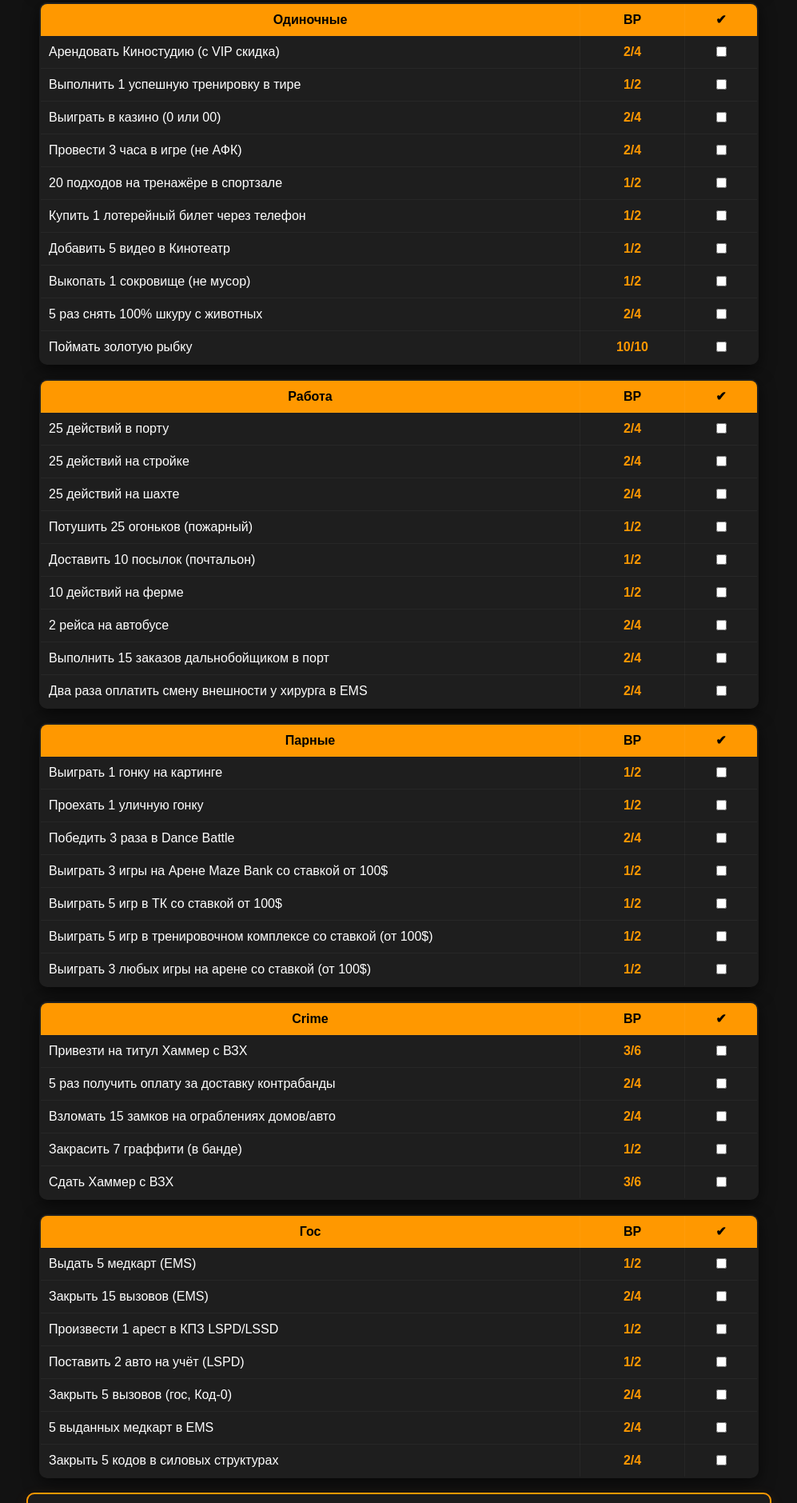
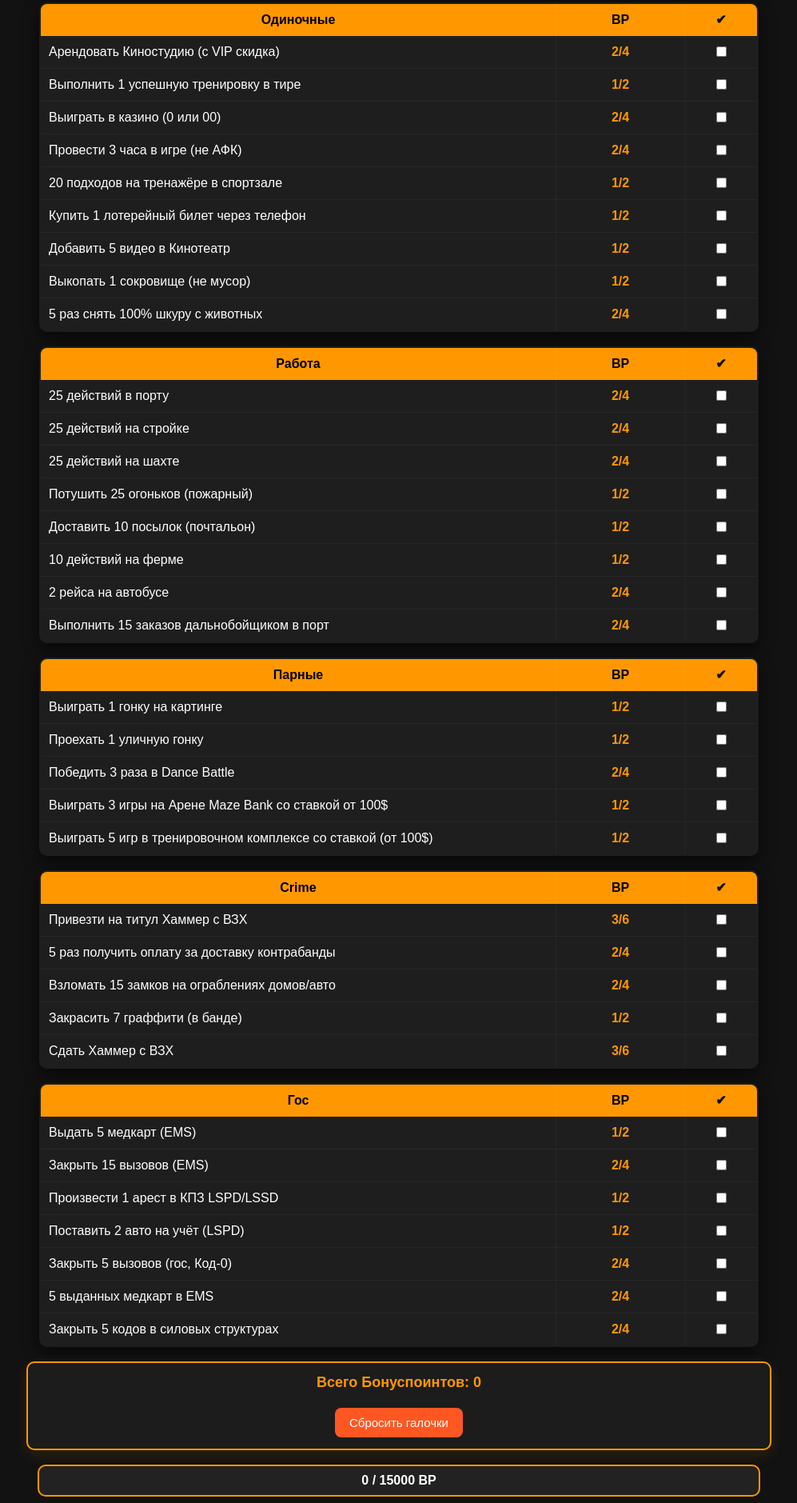
Before and after one commit to Twizzi124/gta5, a plain HTML site: page index.html in a window 1280 px wide. Shown: the part 921-2800 px from the top of the page at 80% size, without its empty margins (141-1138 px from the left). Drawn offline with Linux system fonts and the light colour scheme.

Commit message:
Refactor index.html for improved UI and functionality
Updated styles and functionality in index.html, including adjustments to CSS variables, table structure, and JavaScript logic for handling user interactions with checkboxes and progress tracking.

```diff
--- a/index.html
+++ b/index.html
@@ -12,26 +12,27 @@
     --accent-dark:#ff5722;
     --green:#2e7d32;
     --muted:#222;
+    --text:#fff;
   }
-  body{margin:0;font-family:Arial,Helvetica,sans-serif;background:var(--bg);color:#fff;text-align:center}
+  body{margin:0;font-family:Arial,Helvetica,sans-serif;background:var(--bg);color:var(--text);text-align:center}
   h1{color:var(--accent);margin:18px 0}
-  .controls{width:900px;margin:0 auto 18px;display:flex;gap:18px;align-items:center;justify-content:center}
+  .controls{width:900px;margin:0 auto 18px;display:flex;gap:18px;align-items:center;justify-content:center;flex-wrap:wrap}
   .controls label{color:var(--accent);font-size:16px;display:flex;align-items:center;gap:8px}
   .controls input[type="checkbox"]{width:18px;height:18px;cursor:pointer}
   input#manualBP{width:120px;padding:6px 8px;background:var(--muted);border:2px solid var(--accent);border-radius:6px;color:#fff;text-align:center;font-size:16px}
   table{width:900px;margin:18px auto;border-collapse:collapse;background:var(--panel);border:2px solid var(--accent);border-radius:10px;overflow:hidden;box-shadow:0 6px 20px rgba(0,0,0,0.6)}
-  th,td{padding:10px;border:1px solid rgba(255,255,255,0.04);text-align:left}
+  th,td{padding:10px;border:1px solid rgba(255,255,255,0.04);text-align:left;vertical-align:middle}
   th{background:var(--accent);color:#000;font-weight:700;text-align:center}
-  td.bp{text-align:center;color:var(--accent);font-weight:700;width:110px}
+  td.bp{text-align:center;color:var(--accent);font-weight:700;width:140px}
   td.check{text-align:center;width:70px}
   tr{cursor:pointer}
   tr.checked{background:var(--green);color:#fff;transition:background .25s ease}
   .total-bar{width:900px;margin:18px auto;padding:14px;background:#1c1c1c;border:2px solid var(--accent);border-radius:10px;font-size:18px;font-weight:700;color:var(--accent);box-shadow:0 6px 18px rgba(255,152,0,0.12)}
   .reset-btn{padding:10px 18px;background:var(--accent-dark);border:none;color:#fff;border-radius:8px;cursor:pointer;font-size:15px}
   .reset-btn:hover{background:#e64a19}
-  .bp-progress-container{width:900px;margin:18px auto;background:#222;border:2px solid var(--accent);border-radius:10px;height:34px;position:relative;overflow:hidden}
+  .bp-progress-container{width:900px;margin:18px auto;background:#222;border:2px solid var(--accent);border-radius:10px;height:36px;position:relative;overflow:hidden}
   #bpProgressBar{height:100%;width:0;background:var(--accent);border-radius:8px;transition:width .5s ease}
-  .bp-progress-container span{position:absolute;width:100%;text-align:center;top:0;left:0;color:#fff;font-weight:700;line-height:34px}
+  .bp-progress-container span{position:absolute;width:100%;text-align:center;top:0;left:0;color:#fff;font-weight:700;line-height:36px}
   @media (max-width:940px){
     table,.controls,input#manualBP,.total-bar,.bp-progress-container{width:95%}
   }
@@ -46,7 +47,7 @@
     <label style="color:#fff">Общий BP: <input id="manualBP" type="number" min="0"></label>
   </div>
 
-  <!-- NEW -->
+  <!-- НОВОЕ -->
   <table id="new">
     <thead><tr><th>НОВОЕ</th><th>BP</th><th>✔</th></tr></thead>
     <tbody>
@@ -84,7 +85,7 @@
       <tr><td>Добавить 5 видео в Кинотеатр</td><td class="bp">1/2</td><td class="check"><input type="checkbox"></td></tr>
       <tr><td>Выкопать 1 сокровище (не мусор)</td><td class="bp">1/2</td><td class="check"><input type="checkbox"></td></tr>
       <tr><td>5 раз снять 100% шкуру с животных</td><td class="bp">2/4</td><td class="check"><input type="checkbox"></td></tr>
-      <tr><td>Поймать золотую рыбку</td><td class="bp">10/10</td><td class="check"><input type="checkbox"></td></tr>
+      <!-- "Поймать золотую рыбку" удалено по просьбе -->
     </tbody>
   </table>
 
@@ -100,7 +101,7 @@
       <tr><td>10 действий на ферме</td><td class="bp">1/2</td><td class="check"><input type="checkbox"></td></tr>
       <tr><td>2 рейса на автобусе</td><td class="bp">2/4</td><td class="check"><input type="checkbox"></td></tr>
       <tr><td>Выполнить 15 заказов дальнобойщиком в порт</td><td class="bp">2/4</td><td class="check"><input type="checkbox"></td></tr>
-      <tr><td>Два раза оплатить смену внешности у хирурга в EMS</td><td class="bp">2/4</td><td class="check"><input type="checkbox"></td></tr>
+      <!-- "Два раза оплатить смену внешности..." удалено по просьбе -->
     </tbody>
   </table>
 
@@ -112,9 +113,8 @@
       <tr><td>Проехать 1 уличную гонку</td><td class="bp">1/2</td><td class="check"><input type="checkbox"></td></tr>
       <tr><td>Победить 3 раза в Dance Battle</td><td class="bp">2/4</td><td class="check"><input type="checkbox"></td></tr>
       <tr><td>Выиграть 3 игры на Арене Maze Bank со ставкой от 100$</td><td class="bp">1/2</td><td class="check"><input type="checkbox"></td></tr>
-      <tr><td>Выиграть 5 игр в ТК со ставкой от 100$</td><td class="bp">1/2</td><td class="check"><input type="checkbox"></td></tr>
       <tr><td>Выиграть 5 игр в тренировочном комплексе со ставкой (от 100$)</td><td class="bp">1/2</td><td class="check"><input type="checkbox"></td></tr>
-      <tr><td>Выиграть 3 любых игры на арене со ставкой (от 100$)</td><td class="bp">1/2</td><td class="check"><input type="checkbox"></td></tr>
+
     </tbody>
   </table>
 
@@ -158,8 +158,8 @@
 <script>
 (function(){
   // элементы
-  const vip = document.getElementById('vip');
-  const x2 = document.getElementById('x2');
+  const vipEl = document.getElementById('vip');
+  const x2El = document.getElementById('x2');
   const manualBP = document.getElementById('manualBP');
   const totalBPEl = document.getElementById('totalBP');
   const bpBar = document.getElementById('bpProgressBar');
@@ -167,62 +167,51 @@
   const RESET_BTN = document.getElementById('resetChecks');
   const MAX_BP = 15000;
 
-  // загрузка состояния
+  // состояние
   let totalBP = parseInt(localStorage.getItem('totalBP')) || 0;
   totalBP = Math.max(0, totalBP);
   totalBPEl.textContent = totalBP;
   manualBP.value = totalBP;
 
-  vip.checked = localStorage.getItem('vip') === 'true';
-  x2.checked = localStorage.getItem('x2') === 'true';
+  vipEl.checked = localStorage.getItem('vip') === 'true';
+  x2El.checked = localStorage.getItem('x2') === 'true';
 
-  // сохранение
-  function saveState(){
-    localStorage.setItem('totalBP', totalBP);
-    localStorage.setItem('vip', vip.checked);
-    localStorage.setItem('x2', x2.checked);
+  // helper: parse cell like "2/4" or "10/10" or "1/2"
+  function parseBPCell(text) {
+    const parts = text.trim().split('/');
+    const low = parseInt(parts[0]) || 0;
+    const high = parts[1] ? parseInt(parts[1]) || low : low;
+    return { low, high };
   }
 
-  // вычисление множителя и выбор low/high
-  function parseBPCell(cellText){
-    // cellText like "2/4" or "10/20" or "10/10" or "2"
-    const parts = cellText.trim().split('/');
-    const low = parseInt(parts[0]) || 0;
-    const high = parts[1] ? parseInt(parts[1]) || low : low;
-    return {low, high};
-  }
-  function getEffectiveToAdd(low, high){
-    // rule:
-    // none => low
-    // vip xor x2 => high
-    // both => high * 2
-    const vipOn = vip.checked;
-    const x2On = x2.checked;
-    if(vipOn && x2On) return high * 2;
-    if(vipOn || x2On) return high;
+  function getEffectiveToAdd(low, high) {
+    const vip = vipEl.checked;
+    const x2 = x2El.checked;
+    if (vip && x2) return high * 2;
+    if (vip || x2) return high;
     return low;
   }
 
-  // прогресс-бар
-  function updateProgress(){
-    const capped = Math.min(Math.max(totalBP,0), MAX_BP);
-    const percent = Math.round((capped / MAX_BP) * 100);
-    bpBar.style.width = percent + '%';
+  function saveState() {
+    localStorage.setItem('totalBP', totalBP);
+    localStorage.setItem('vip', vipEl.checked);
+    localStorage.setItem('x2', x2El.checked);
+  }
+
+  function updateProgress() {
+    const capped = Math.min(Math.max(totalBP, 0), MAX_BP);
+    const pct = Math.round((capped / MAX_BP) * 100);
+    bpBar.style.width = pct + '%';
     bpText.textContent = `${capped} / ${MAX_BP} BP`;
     totalBPEl.textContent = totalBP;
     manualBP.value = totalBP;
   }
   updateProgress();
 
-  // слушатели VIP и x2
-  vip.addEventListener('change', ()=>{
-    localStorage.setItem('vip', vip.checked);
-  });
-  x2.addEventListener('change', ()=>{
-    localStorage.setItem('x2', x2.checked);
-  });
+  // при смене VIP/x2 — просто сохраняем (вклад не пересчитываем автоматически, т.к. БП добавляются при клике)
+  vipEl.addEventListener('change', ()=> { localStorage.setItem('vip', vipEl.checked); });
+  x2El.addEventListener('change', ()=> { localStorage.setItem('x2', x2El.checked); });
 
-  // ручное изменение BP
   manualBP.addEventListener('change', ()=>{
     let v = parseInt(manualBP.value) || 0;
     totalBP = Math.max(0, v);
@@ -230,15 +219,18 @@
     updateProgress();
   });
 
-  // helper: обработка строки (клик или чекбокс)
-  function setupRow(row, tableIndex, rowIndex){
+  // навесим логику на все строки всех таблиц
+  const tables = Array.from(document.querySelectorAll('table'));
+  tables.forEach((table, tIndex) => {
+    const rows = Array.from(table.querySelectorAll('tbody tr'));
+    rows.forEach((row, rIndex) => {
       const checkbox = row.querySelector('input[type="checkbox"]');
       const bpCell = row.querySelector('.bp');
-    const bpParsed = parseBPCell(bpCell.textContent);
+      const parsed = parseBPCell(bpCell.textContent);
 
-    // восстановление визуала
-    const stored = localStorage.getItem(`cb_${tableIndex}_${rowIndex}`);
-    if(stored === 'true'){
+      // восстановление UI состояния (не прибавляем БП при загрузке)
+      const stored = localStorage.getItem(`cb_${tIndex}_${rIndex}`);
+      if (stored === 'true') {
         checkbox.checked = true;
         row.classList.add('checked');
       } else {
@@ -246,62 +238,50 @@
         row.classList.remove('checked');
       }
 
-    // функция добавления (вызывается каждый раз, когда чек становится true)
-    function addPointsOnce(){
-      const toAdd = getEffectiveToAdd(bpParsed.low, bpParsed.high);
+      function addPointsNow() {
+        const toAdd = getEffectiveToAdd(parsed.low, parsed.high);
         totalBP += toAdd;
         saveState();
         updateProgress();
       }
 
-    // on checkbox change: if becomes checked -> add
-    checkbox.addEventListener('change', (e)=>{
-      // toggle visual
-      row.classList.toggle('checked', checkbox.checked);
-      // save checkbox UI state
-      localStorage.setItem(`cb_${tableIndex}_${rowIndex}`, checkbox.checked);
-      // if checked -> add points (even if previously checked before reload)
-      if(checkbox.checked){
-        addPointsOnce();
+      // клик по строке (если клик не по input) переключает чек
+      row.addEventListener('click', (e) => {
+        if (e.target && e.target.tagName && e.target.tagName.toLowerCase() === 'input') {
+          // клик прямо по input — обработается в change
+          return;
         }
-      // don't remove points on uncheck
+        // toggle checkbox state
+        checkbox.checked = !checkbox.checked;
+        // вручную вызвать change
+        checkbox.dispatchEvent(new Event('change', { bubbles: true }));
       });
 
-    // click on row -> simulate checkbox click unless target is input
-    row.addEventListener('click', (e)=>{
-      if(e.target && e.target.tagName && e.target.tagName.toLowerCase() === 'input') {
-        // clicked directly on checkbox — already handled by change listener
-        return;
+      // при изменении checkbox — если стал checked, добавляем БП; если снят — просто снимаем визуал
+      checkbox.addEventListener('change', ()=>{
+        row.classList.toggle('checked', checkbox.checked);
+        localStorage.setItem(`cb_${tIndex}_${rIndex}`, checkbox.checked);
+        if (checkbox.checked) {
+          addPointsNow();
         }
-      // toggle checkbox (this will trigger change event)
-      checkbox.checked = !checkbox.checked;
-      // manually trigger change event for compatibility
-      const ev = new Event('change', { bubbles: true });
-      checkbox.dispatchEvent(ev);
+        // снятие не отнимает BP
       });
-  }
 
-  // пробегаем все таблицы + строки и навешиваем логику
-  const tables = Array.from(document.querySelectorAll('table'));
-  tables.forEach((table, tIndex)=>{
-    const rows = Array.from(table.querySelectorAll('tbody tr'));
-    rows.forEach((row, rIndex)=>{
-      setupRow(row, tIndex, rIndex);
     });
   });
 
-  // reset checks (не трогает totalBP)
+  // Сброс галочек (не трогаем totalBP)
   RESET_BTN.addEventListener('click', ()=>{
-    tables.forEach((table, tIndex)=>{
+    tables.forEach((table, tIndex) => {
       const rows = Array.from(table.querySelectorAll('tbody tr'));
-      rows.forEach((row, rIndex)=>{
+      rows.forEach((row, rIndex) => {
         const checkbox = row.querySelector('input[type="checkbox"]');
         checkbox.checked = false;
         row.classList.remove('checked');
         localStorage.setItem(`cb_${tIndex}_${rIndex}`, false);
       });
     });
-    // totalBP remains
+    // totalBP остаётся прежним
     updateProgress();
   });
 
```
Lines whose indentation alone changed are shown as unchanged.
